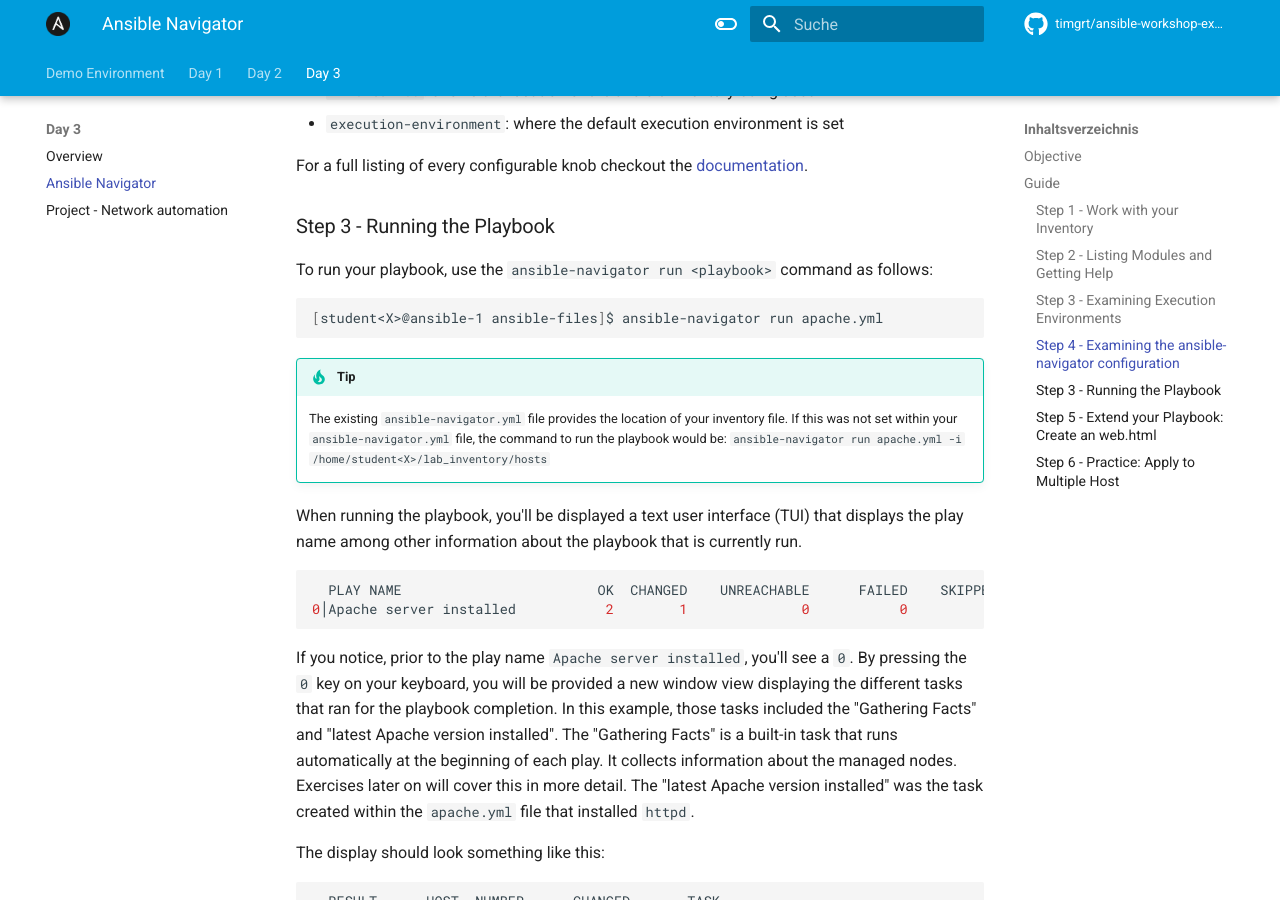
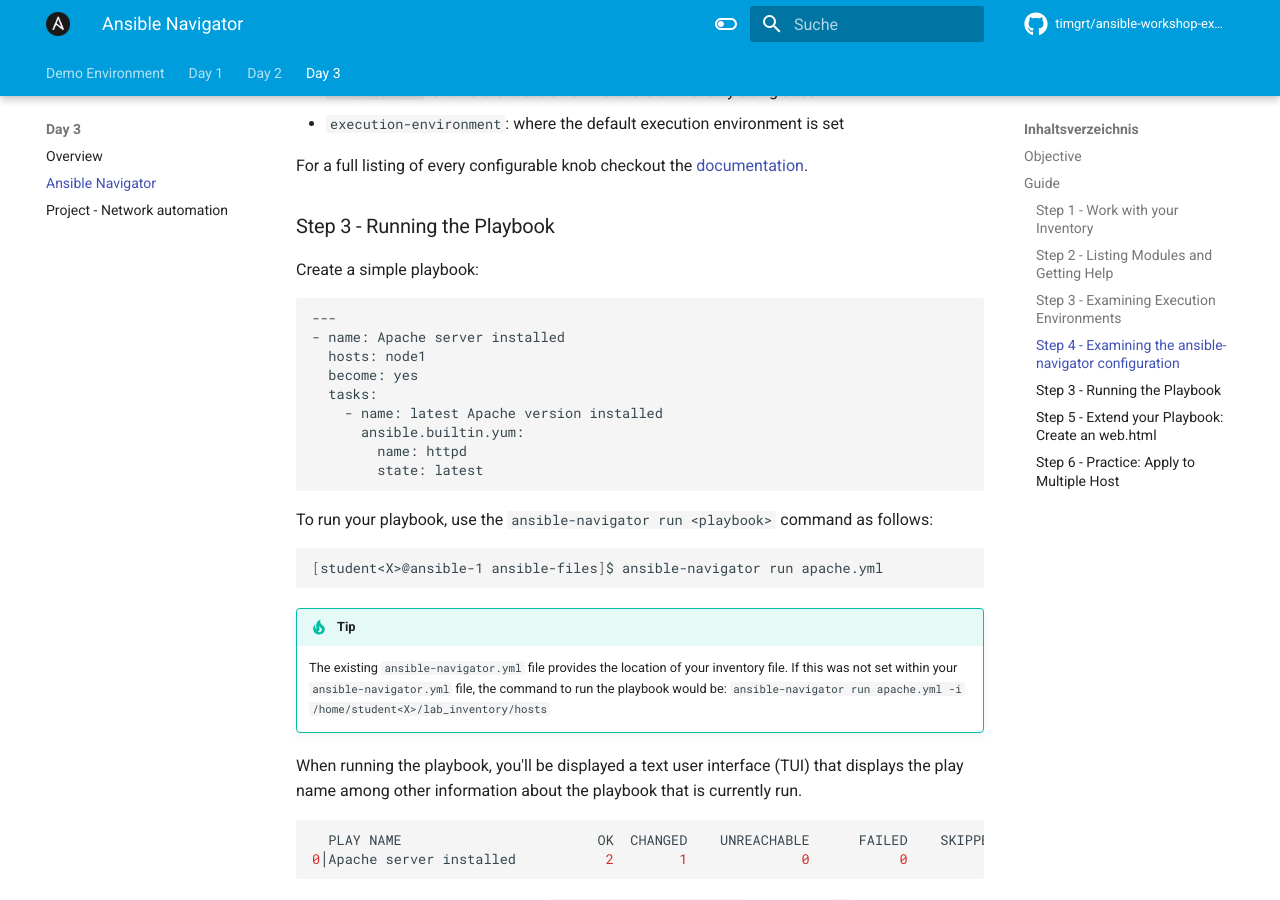
Before and after one commit to TimGrt/Ansible-Workshop-Exercises, an MkDocs documentation site: the page built from docs/day3/ansible-navigator/ansible-navigator.md, in a window 1280 px wide and 900 px high, scrolled down 9268 px. Built offline with MkDocs 1.6.1 and Material for MkDocs 9.7.7, drawn with Linux system fonts in a browser that asks for light colours; comment, search, counter and statistics services are not loaded.

Commit message:
Readded playbook.

````diff
--- a/docs/day3/ansible-navigator/ansible-navigator.md
+++ b/docs/day3/ansible-navigator/ansible-navigator.md
@@ -327,6 +327,20 @@
 
 ### Step 3 - Running the Playbook
 
+Create a simple playbook:
+
+```bash
+---
+- name: Apache server installed
+  hosts: node1
+  become: yes
+  tasks:
+    - name: latest Apache version installed
+      ansible.builtin.yum:
+        name: httpd
+        state: latest
+```
+
 To run your playbook, use the `ansible-navigator run <playbook>` command as follows:
 
 ```bash
````
